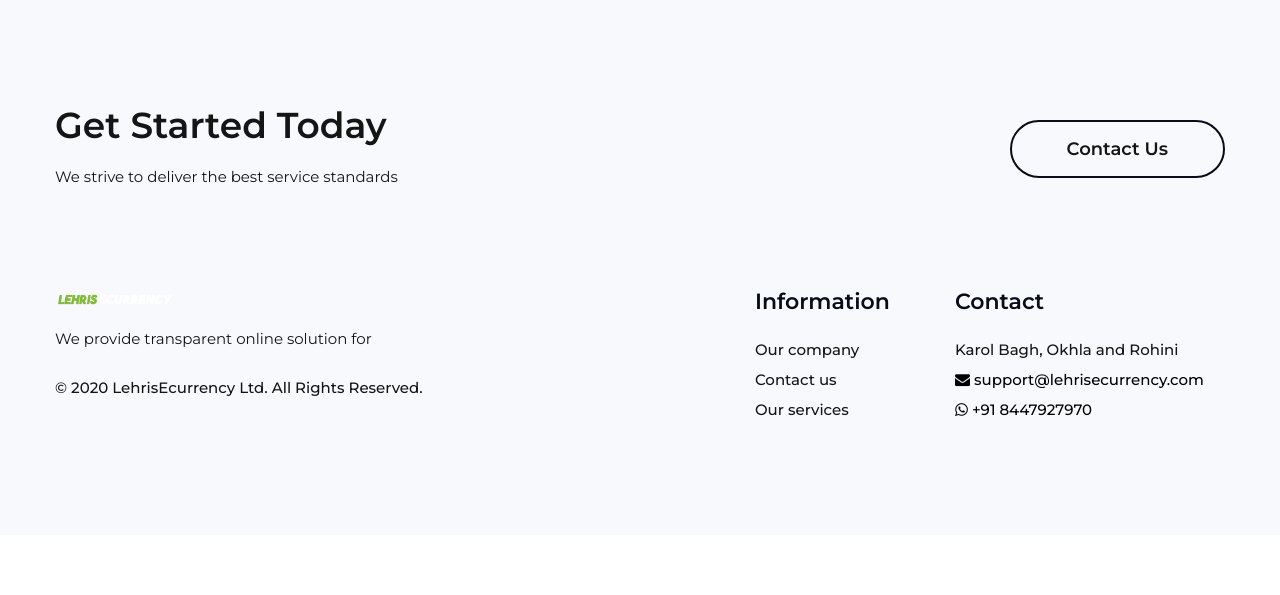
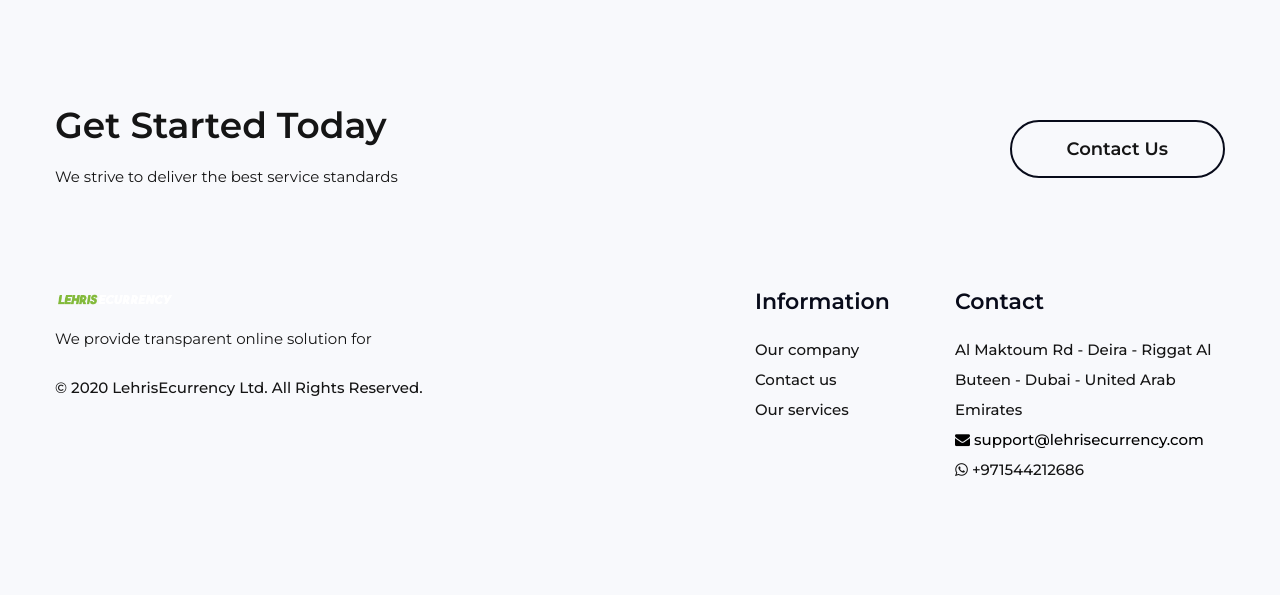
Before and after one commit to abhinavApptile/LehrisEcurrency, a Node server app: page /about in a window 1280 px wide. Shown: the part 1614-2209 px from the top of the page. Before the commit the page ends 2030 px from the top, so only its background shows below. Run offline with Node 20, Linux system fonts and the light colour scheme; some libraries are stand-ins or nearby versions.

Commit message:
added few changes

```diff
--- a/views/partials/footer.ejs
+++ b/views/partials/footer.ejs
@@ -69,12 +69,12 @@
                         <h4 class="widget-title">Contact</h4>
                         <div class="widget-body">
                             <address>
-                                Karol Bagh, Okhla and Rohini
+                                Al Maktoum Rd - Deira - Riggat Al Buteen - Dubai - United Arab Emirates
                                 <br>
                                 <a href="mailto:support@lehrisecurrency.com"> <i class="fa fa-envelope  "></i>
                                     support@lehrisecurrency.com</a> <br>
-                                <a href="https://api.whatsapp.com/send?phone=+91%2084479%2027970"><i
-                                        class="fa fa-whatsapp"></i> +91 8447927970</a>
+                                <a><i
+                                        class="fa fa-whatsapp"></i> +971544212686</a>
                             </address>
                         </div>
                     </div>
```
